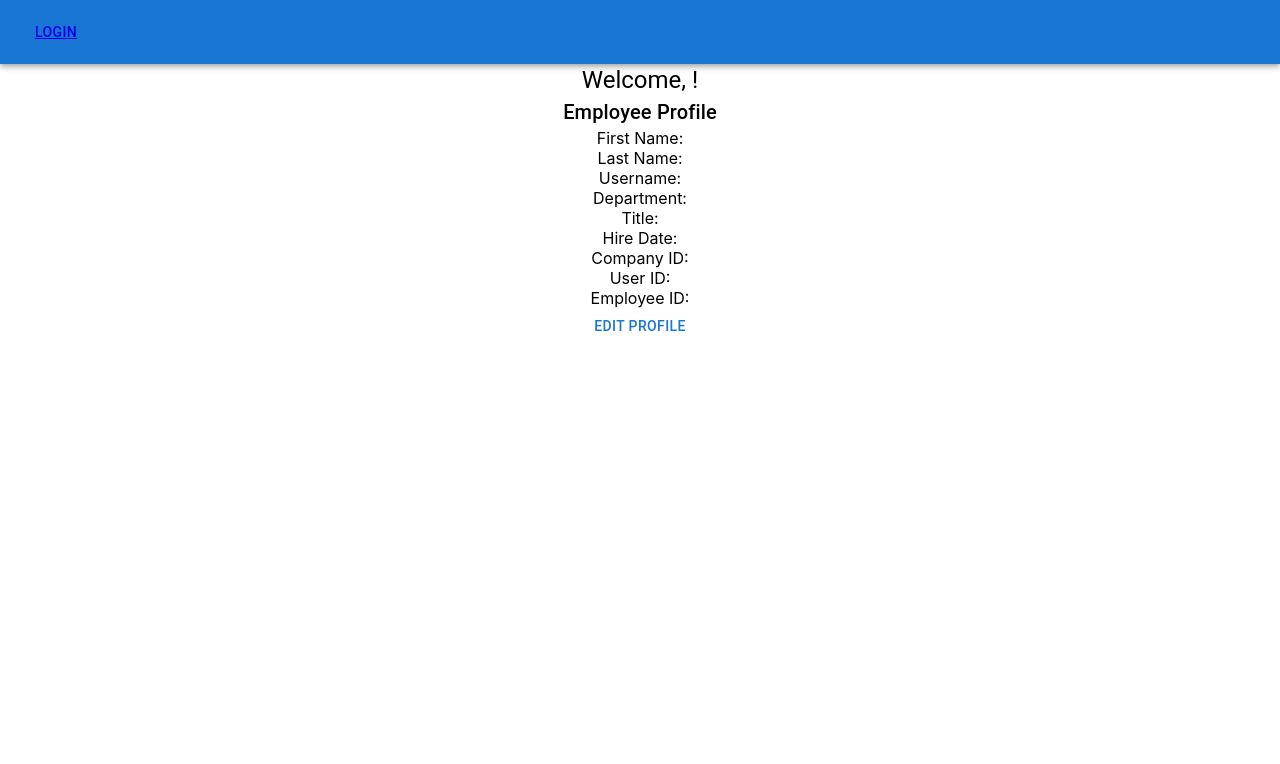
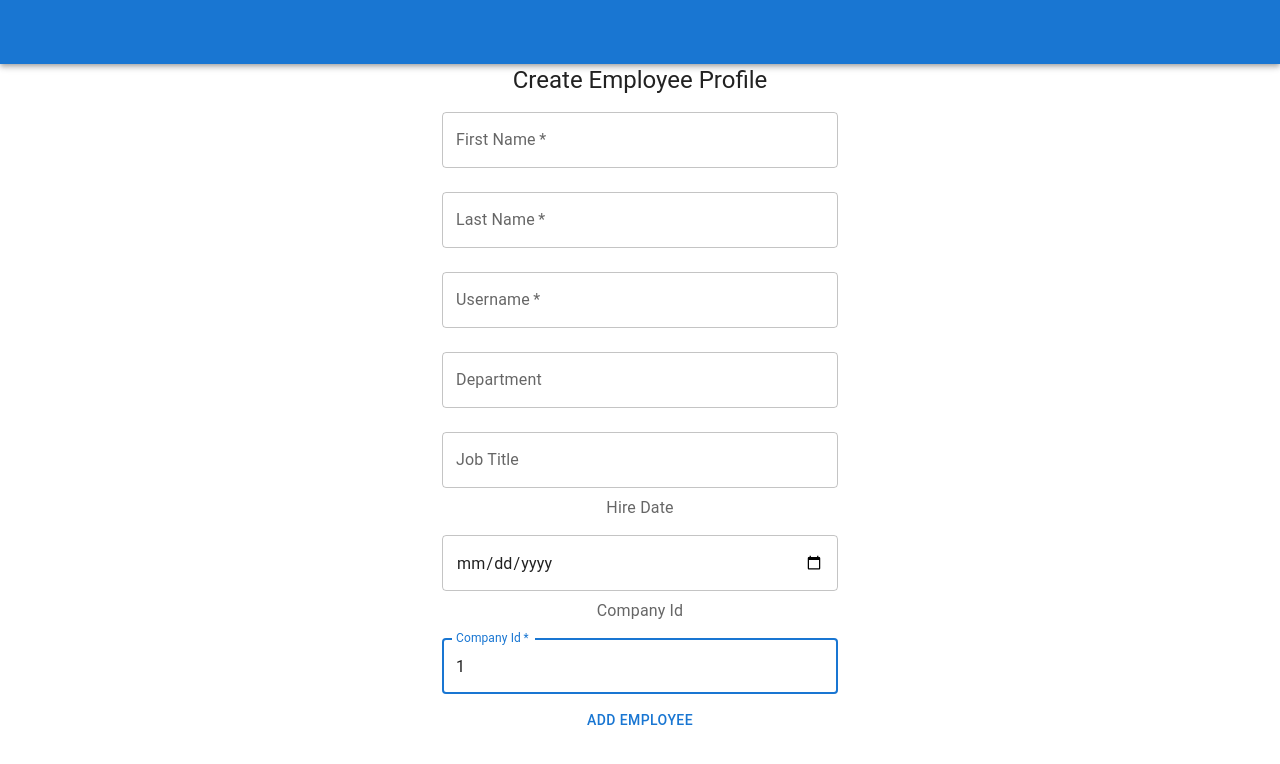
Before and after one commit to csimes/time-tracking-client, a React (Create React App) app: page /employee/profile in a window 1280 px wide. Shown: the top 764 px of the page. Built offline with nearby package versions, Linux system fonts and the light colour scheme; no server answers.

Commit message:
Fixed display and fetch issues - fetch is still slow, but working

```diff
--- a/src/App.tsx
+++ b/src/App.tsx
@@ -67,14 +67,14 @@ class App extends Component<AppProps, AppState> {
   }
 
 protectedViews(){
-  return (this.state.sessionToken === localStorage.getItem("token") ? <EmployeeIndex sessionToken={this.state.sessionToken} employeeId={this.state.employeeId}/> : <Auth updateToken={this.updateToken} /> )
+  return (this.state.sessionToken === localStorage.getItem("token") ? <Home /> : <Auth updateToken={this.updateToken} /> )
 }
 
   render() {
     return (
     <div className="App">
       <Router>
-        <Nav employeeId={this.state.employeeId} updateToken={this.updateToken} protectedViews={this.protectedViews} sessionToken={this.state.sessionToken} clearToken={this.clearToken}/>
+        <Nav fetchEmployeeId={this.fetchEmployeeId} employeeId={this.state.employeeId} updateToken={this.updateToken} protectedViews={this.protectedViews} sessionToken={this.state.sessionToken} clearToken={this.clearToken}/>
       </Router>
       {/* {this.protectedViews()} */}
     </div>
--- a/src/components/auth/Auth.tsx
+++ b/src/components/auth/Auth.tsx
@@ -51,12 +51,6 @@ class Auth extends Component<AuthProps, AuthState> {
     });
   };
 
-  a11yProps = (index: number) => {
-  return {
-    id: `simple-tab-${index}`,
-    'aria-controls': `simple-tabpanel-${index}`,
-  };
-}
   render() {
     return (
 
--- a/src/components/employee/EmployeeIndex.tsx
+++ b/src/components/employee/EmployeeIndex.tsx
@@ -6,6 +6,7 @@ import EmployeeProfile from "./EmployeeProfile";
 type EmployeeIndexProps = {
   sessionToken: string | null
   employeeId: Number | null
+  fetchEmployeeId : () => void
 }
 
 class EmployeeIndex extends Component<EmployeeIndexProps, {}> {
@@ -14,6 +15,10 @@ class EmployeeIndex extends Component<EmployeeIndexProps, {}> {
     this.state = {
     }
   }
+
+componentDidMount(){
+  this.props.fetchEmployeeId()
+}
 
   render() {
     return (
--- a/src/components/home/Home.tsx
+++ b/src/components/home/Home.tsx
@@ -19,7 +19,7 @@ class Home extends Component<HomeProps, HomeState> {
   render() {
     return (
       <div>
-        <h1>Welcome to Online Digital Office</h1>
+        <h1>Welcome to Digital Office</h1>
       </div>
       );
   }
--- a/src/components/home/Nav.tsx
+++ b/src/components/home/Nav.tsx
@@ -8,6 +8,7 @@ import TimesheetIndex from "../timesheets/TimesheetIndex";
 import Login from "../auth/Login"
 import Register from "../auth/Register"
 import Auth from "../auth/Auth"
+import Home from "../home/Home"
 
 type NavigationProps = {
   clearToken: () => void,
@@ -15,11 +16,12 @@ type NavigationProps = {
   protectedViews: () => void,
   updateToken: (newToken: string) => void,
   employeeId: Number | null,
+  fetchEmployeeId : () => void
 }
 
 type NavigationState = {
   auth: boolean,
-  anchorEl: string | null | undefined
+  anchorEl: any
 }
 
 class Navigation extends Component<NavigationProps, NavigationState> {
@@ -45,7 +47,9 @@ class Navigation extends Component<NavigationProps, NavigationState> {
   }
 
 
-
+componentDidMount(){
+this.props.fetchEmployeeId()
+}
   render() {
     return (
       <div>
@@ -104,7 +108,7 @@ class Navigation extends Component<NavigationProps, NavigationState> {
             )
           : (
             <div>
-            <Button onClick={this.handleClose}><Link to="/login">Login</Link></Button>
+
             </div>
           )
           }
@@ -113,18 +117,14 @@ class Navigation extends Component<NavigationProps, NavigationState> {
         </div>
         <div>
             <Switch>
-              <Route exact path="/login">
-                <Auth updateToken={this.props.updateToken}/>
-              </Route>
-              <Route exact path="/register">
-                <Register updateToken={this.props.updateToken}/>
-              </Route>
+              <Route exact path="/">
+                <Home />
+                </Route>
               <Route exact path="/employee/profile">
-                  <EmployeeProfile sessionToken={this.props.sessionToken} employeeId={this.props.employeeId}/>
+                  <EmployeeIndex fetchEmployeeId={this.props.fetchEmployeeId} sessionToken={this.props.sessionToken} employeeId={this.props.employeeId}/>
               </Route>
               <Route exact path="/employee/timesheet">
                 <TimesheetIndex employeeId={this.props.employeeId} sessionToken={this.props.sessionToken}/>
-                {/* {this.props.protectedViews} */}
               </Route>
             </Switch>
         </div>
```
